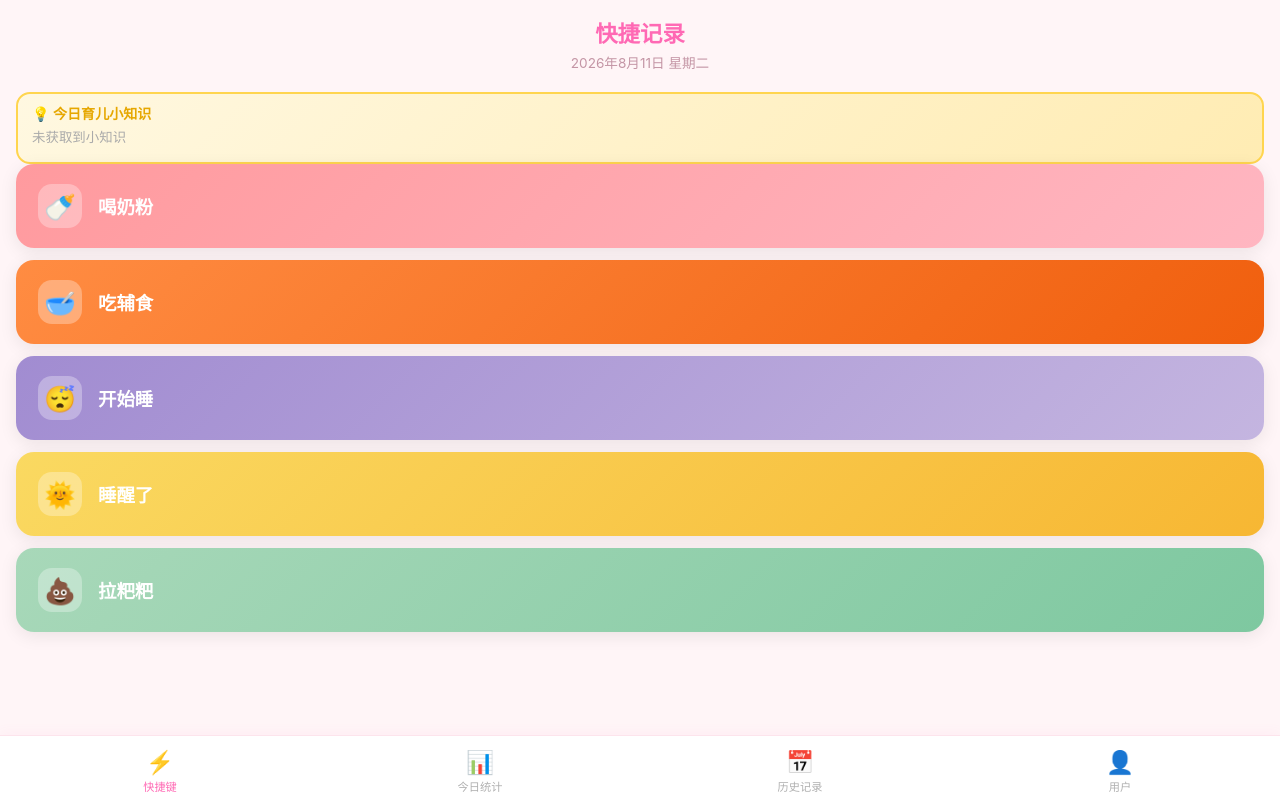
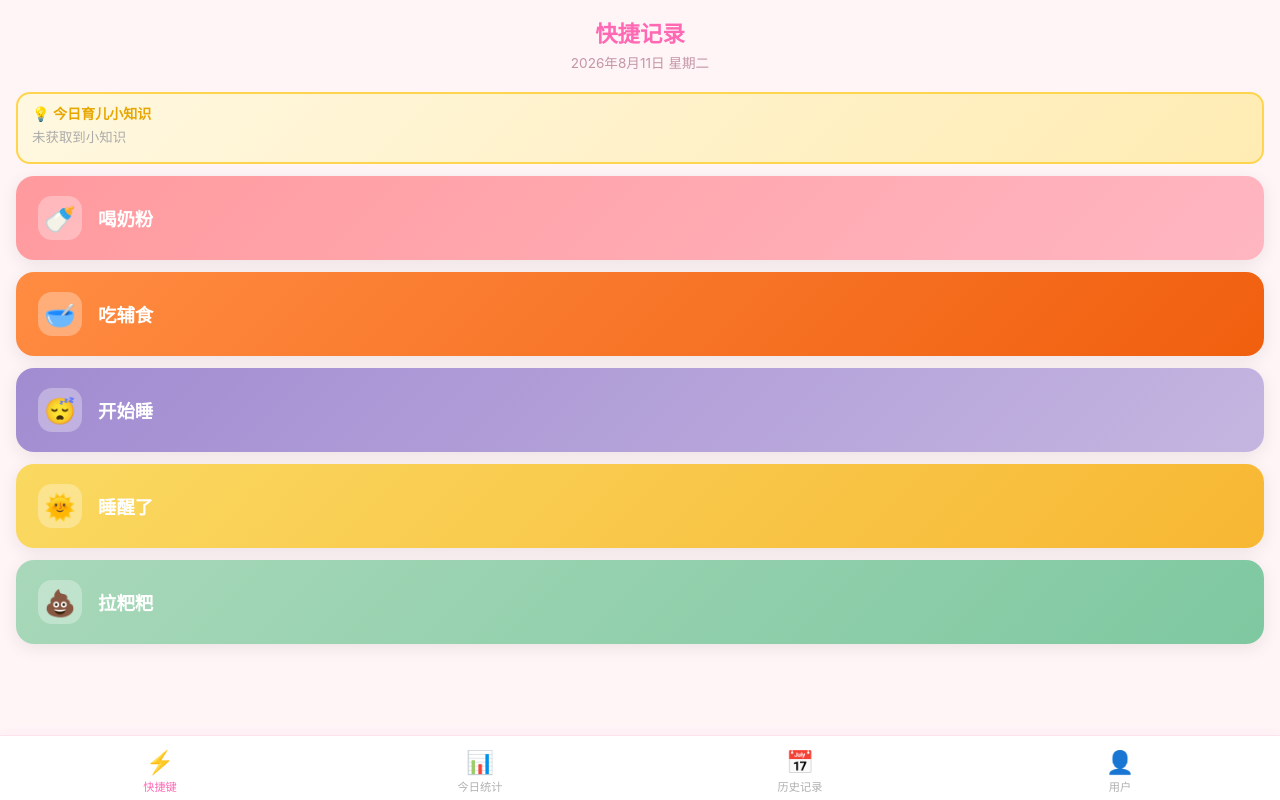
Before and after one commit to Moonlight3399/babylog, a Flask app: template templates/index.html in a window 1280 px wide. Run offline with Flask 3, Linux system fonts and the light colour scheme; the template is opened without the code that fills it, so the values that code supplies are empty.

Commit message:
快捷键页：小知识卡与喝奶粉按钮之间加12px空隙(与按钮间距一致)，样式版本号v6

```diff
--- a/static/style.css
+++ b/static/style.css
@@ -409,6 +409,7 @@ input, button {
     border-radius: 14px;
     padding: 9px 14px;
     margin-top: 12px;
+    margin-bottom: 12px;
 }
 
 .tip-card-header {
--- a/templates/index.html
+++ b/templates/index.html
@@ -14,7 +14,7 @@
     <link rel="apple-touch-icon" href="/static/icons/192x192.png">
     <link rel="icon" type="image/png" href="/static/icons/192x192.png">
 
-    <link rel="stylesheet" href="/static/style.css?v=5">
+    <link rel="stylesheet" href="/static/style.css?v=6">
 </head>
 <body class="app-body">
     <!-- 内容区 -->
```
